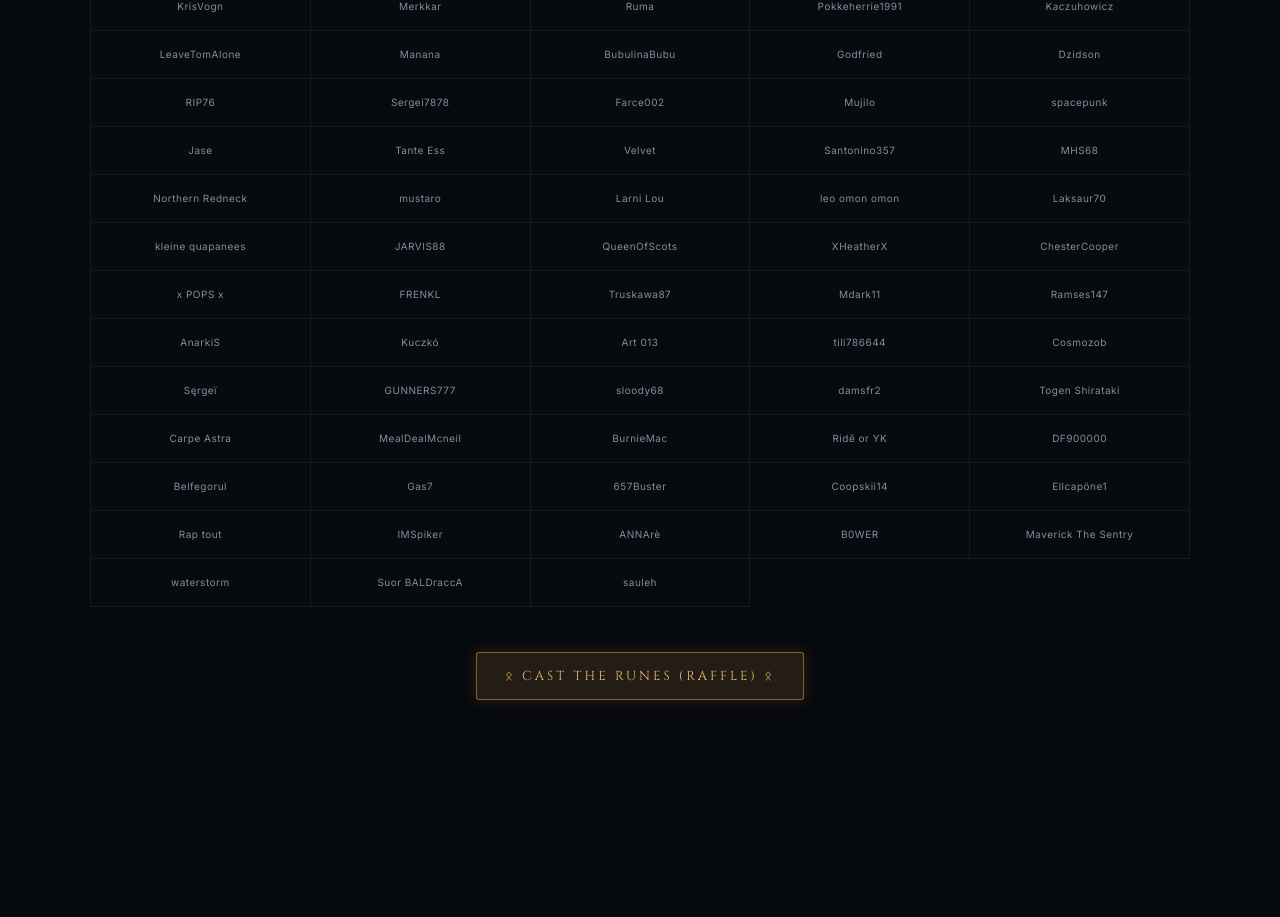
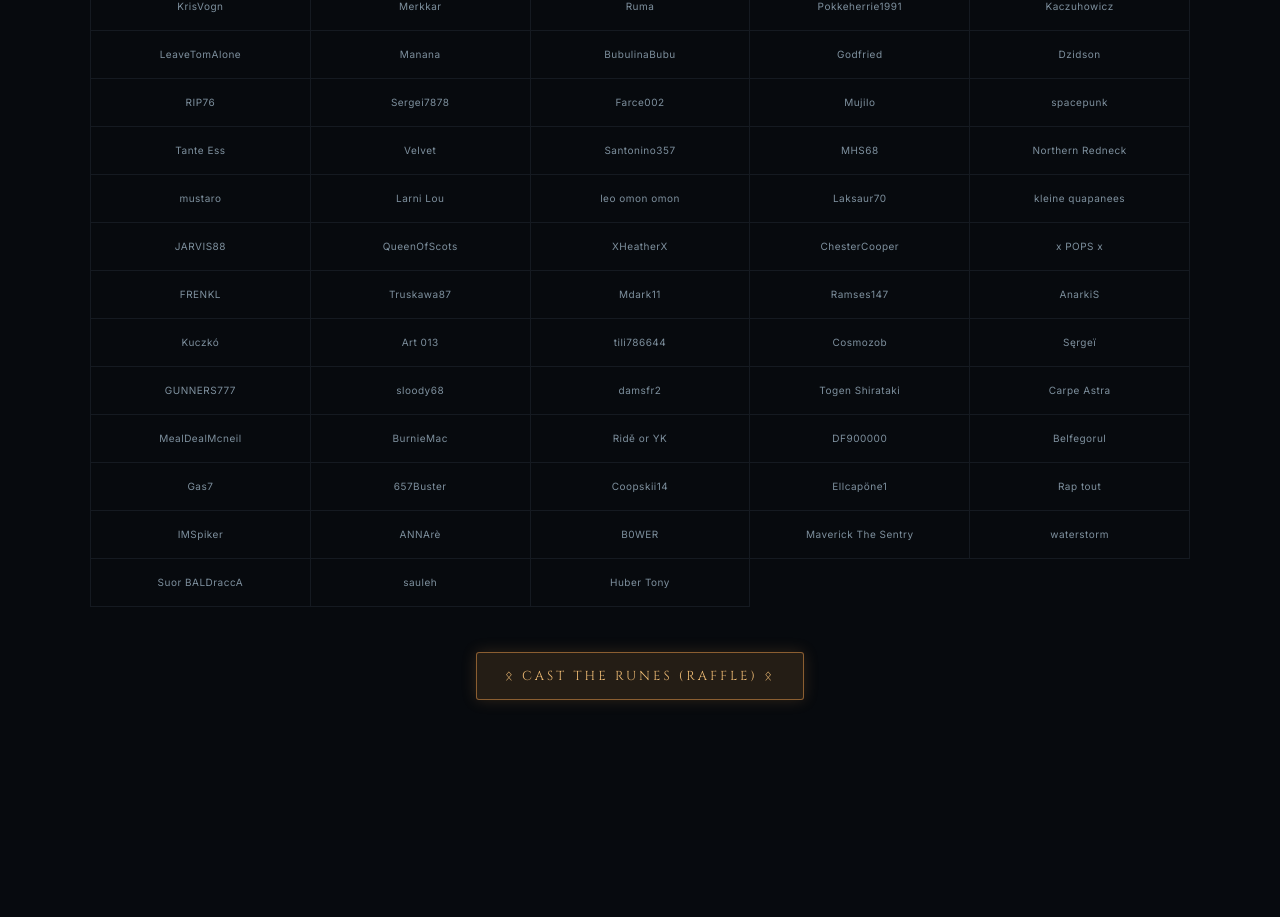
Before and after one commit to iKnowMyABC/GRIMM, a plain HTML site: page index.html in a window 1280 px wide. Shown: the part 3420-4337 px from the top of the page. Drawn offline with Linux system fonts and the light colour scheme.

Commit message:
Remove 'Jase' and add 'Huber Tony' to list

```diff
--- a/index.html
+++ b/index.html
@@ -1973,7 +1973,6 @@
       <div>Farce002</div>
       <div>Mujilo</div>
       <div>spacepunk</div>
-      <div>Jase</div>
       <div>Tante Ess</div>
       <div>Velvet</div>
       <div>Santonino357</div>
@@ -2021,6 +2020,7 @@
       <div>waterstorm</div>
       <div>Suor BALDraccA</div>
       <div>sauleh</div>
+      <div>Huber Tony</div>
 
     </div>
 
```
